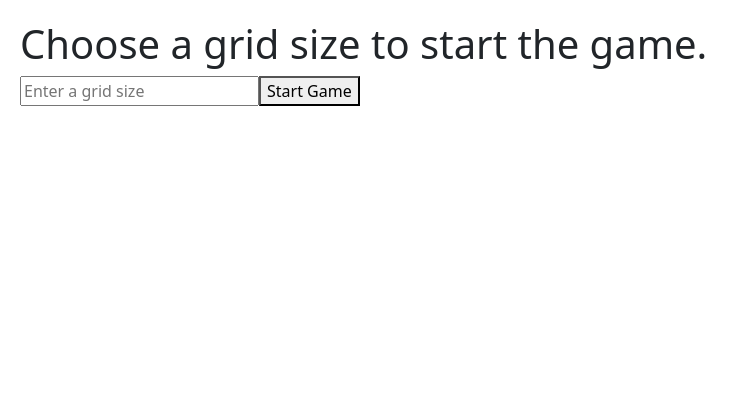
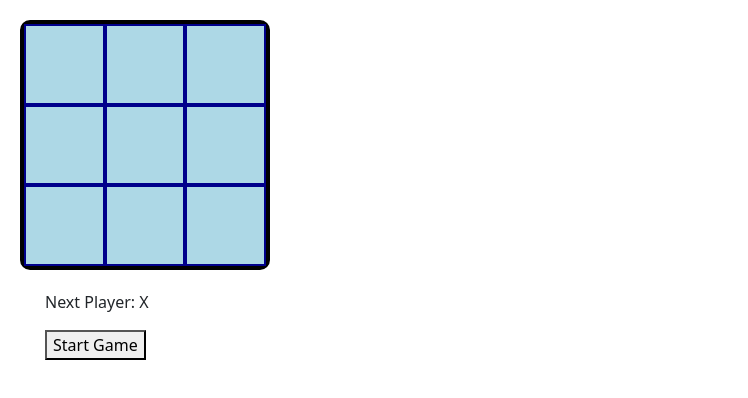
Before and after one commit to jz1459/Football-Grid, a React (Create React App) app in the folder frontend/: page / in a window 1280 px wide. Shown: the top 398 px of the page, without its empty margins (0-748 px from the left). Built offline with nearby package versions, Linux system fonts and the light colour scheme.

Commit message:
Created tic tac toe logic for 3x3 board

```diff
--- a/frontend/src/App.jsx
+++ b/frontend/src/App.jsx
@@ -1,10 +1,12 @@
 import React from "react";
-import TempGame from "./components/TempGame";
+// import TempGame from "./components/TempGame";
+import NormalGame from "./components/NormalGame";
 
 function App() {
     return (
         <div className="App">
-            <TempGame />
+            {/* <TempGame /> */}
+            <NormalGame />
         </div>
     );
 };
--- /dev/null
+++ b/frontend/src/NormalWinner.jsx
@@ -0,0 +1,20 @@
+export function calculateWinner(squares) {
+    const lines = [
+        [0, 1, 2],
+        [3, 4, 5],
+        [6, 7, 8],
+        [0, 3, 6],
+        [1, 4, 7],
+        [2, 5, 8],
+        [0, 4, 8],
+        [2, 4, 6]
+    ];
+
+    for (let i = 0; i < lines.length; i++) {
+        const [a, b, c] = lines[i];
+        if (squares[a] && squares[a] === squares[b] && squares[a] === squares[c]) {
+            return squares[a];
+        }
+    }
+    return null;
+};
--- /dev/null
+++ b/frontend/src/components/NormalBoard.jsx
@@ -0,0 +1,24 @@
+import React from "react";
+import Square from "./Square";
+
+function NormalBoard({squares, onClick}) {
+    const styles = {
+        border: '4px solid black',
+        borderRadius: '10px',
+        width: '250px',
+        height: '250px',
+        margin: '0 auto',
+        display: 'grid',
+        gridTemplate: 'repeat(3, 1fr) / repeat(3, 1fr)'
+    };
+
+    return (
+        <div className="board" style={styles}>
+            {squares.map((square, i) => (
+                <Square key={i} value={square} handleClick={() => onClick(i)} />
+            ))}
+        </div>
+    );
+};
+
+export default NormalBoard;
--- /dev/null
+++ b/frontend/src/components/NormalGame.jsx
@@ -0,0 +1,47 @@
+import React, { useState } from 'react';
+import NormalBoard from './NormalBoard';
+import { calculateWinner } from '../NormalWinner';
+
+function NormalGame() {
+    const [board, setBoard] = useState(Array(9).fill(null));
+    const [xIsNext, setXisNext] = useState(true);
+    const winner = calculateWinner(board);
+
+    const styles = {
+        width: '200px',
+        margin: '20px auto',
+    };
+
+    const handleClick = i => {
+        const boardCopy = [...board];
+        // if sqaure is occupied or game is over, return
+        if (winner || boardCopy[i]) return;
+        // Fill the square
+        boardCopy[i] = xIsNext ? 'X' : 'O';
+        setBoard(boardCopy);
+        setXisNext(!xIsNext);
+    };
+
+    const startGame = () => {
+        setBoard(Array(9).fill(null));
+        setXisNext(true);
+    };
+
+    const renderMoves = () => {
+        return <button onClick={() => startGame()}>
+            Start Game
+        </button>
+    };
+
+    return (
+        <div className='board'>
+            <NormalBoard squares={board} onClick={handleClick} />
+            <div style={styles}>
+                <p>{winner ? 'Winner: ' + winner : 'Next Player: ' + (xIsNext ? 'X' : 'O')}</p>
+                {renderMoves()}
+            </div>
+        </div>
+    );
+};
+
+export default NormalGame;
--- a/frontend/src/components/Square.jsx
+++ b/frontend/src/components/Square.jsx
@@ -1,6 +1,6 @@
 import React from "react";
 
-function Square(props) {
+function Square({value, handleClick}) {
     const style = {
         background: "lightblue",
         border: "2px solid darkblue",
@@ -11,8 +11,8 @@ function Square(props) {
     };
 
     return (
-        <button className="block" style={style} onClick={props.handleClick}>
-            {props.value}
+        <button className="block" style={style} onClick={handleClick}>
+            {value}
         </button>
     );
 };
```
